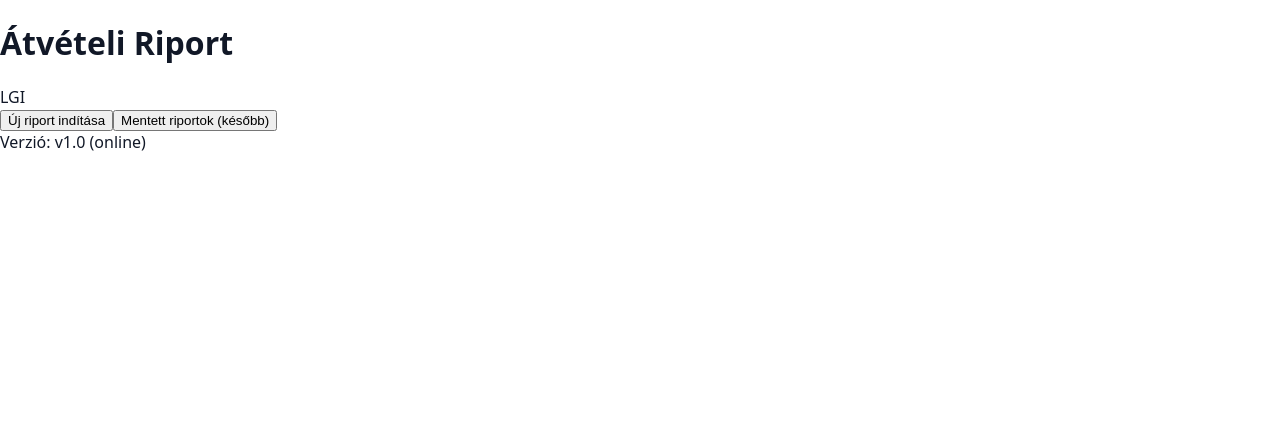
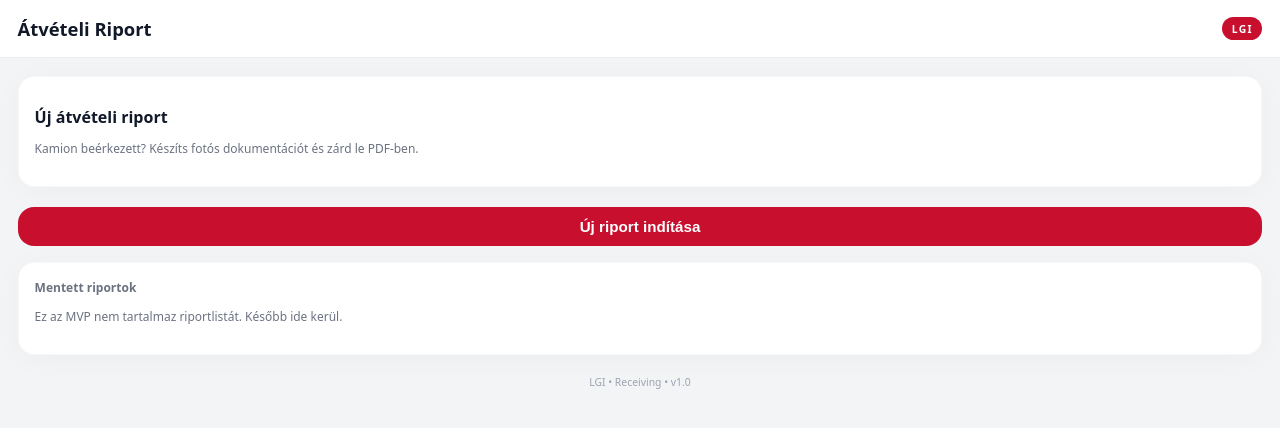
Before and after one commit to Attilb/lgi-inbound-report, a React (Vite) app: page / in a window 1280 px wide. Shown: the top 428 px of the page. Built offline with nearby package versions, Linux system fonts and the light colour scheme.

Commit message:
Refactor Home component layout and styling

```diff
--- a/src/pages/Home.jsx
+++ b/src/pages/Home.jsx
@@ -1,32 +1,42 @@
+// src/pages/Home.jsx
 import React from "react";
-import Header from "../components/Header.jsx";
 import { useNavigate } from "react-router-dom";
 
 export default function Home() {
   const nav = useNavigate();
 
   return (
-    <div className="min-h-screen flex flex-col bg-white">
-      <Header title="Átvételi Riport" />
+    <div className="app-shell">
+      <header className="lgi-header">
+        <div className="lgi-title">Átvételi Riport</div>
+        <div className="lgi-badge">LGI</div>
+      </header>
 
-      <main className="flex-1 p-4 flex flex-col gap-4">
+      <main className="page">
+        <div className="card" style={{ marginBottom: "1.25rem" }}>
+          <h2 style={{ fontSize: "1rem", marginBottom: "0.35rem" }}>
+            Új átvételi riport
+          </h2>
+          <p style={{ fontSize: "0.75rem", color: "var(--muted)" }}>
+            Kamion beérkezett? Készíts fotós dokumentációt és zárd le PDF-ben.
+          </p>
+        </div>
+
         <button
-          className="w-full bg-red-600 text-white font-semibold text-lg py-4 rounded-xl"
+          className="primary-btn"
           onClick={() => nav("/new-report")}
         >
           Új riport indítása
         </button>
 
-        <button
-          className="w-full border border-gray-300 text-gray-800 font-medium text-lg py-4 rounded-xl"
-          onClick={() => nav("/reports")}
-        >
-          Mentett riportok (később)
-        </button>
+        <div className="card" style={{ marginTop: "1rem" }}>
+          <div className="label">Mentett riportok</div>
+          <p style={{ fontSize: "0.75rem", color: "var(--muted)" }}>
+            Ez az MVP nem tartalmaz riportlistát. Később ide kerül.
+          </p>
+        </div>
 
-        <div className="text-xs text-gray-400 text-center mt-8">
-          Verzió: v1.0 (online)
-        </div>
+        <div className="footer-hint">LGI • Receiving • v1.0</div>
       </main>
     </div>
   );
```
